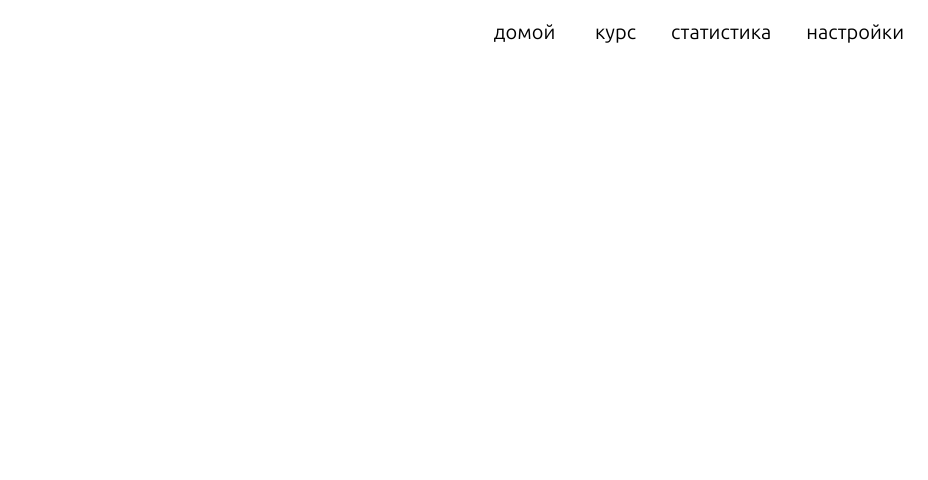
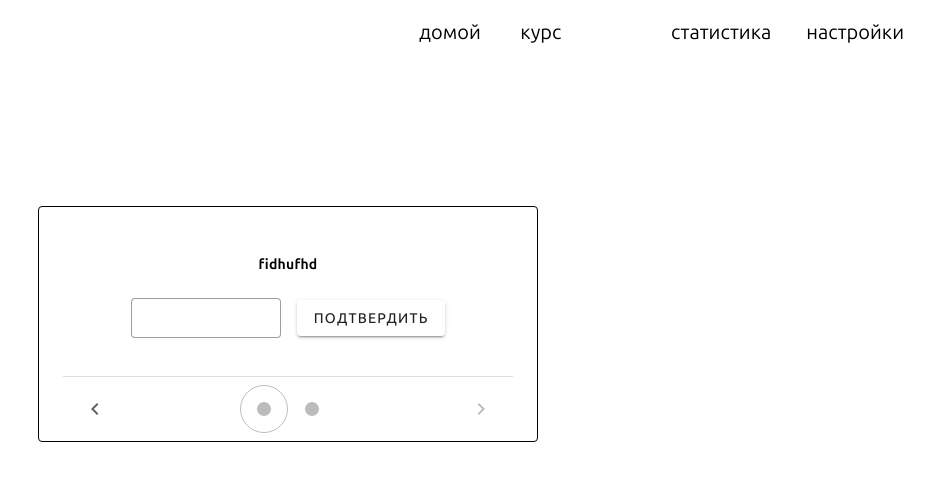
Before and after one commit to invispoo/sleeping-project, a Nuxt app: page /survey in a window 1280 px wide. Shown: the top 480 px of the page, without its empty margins (352-1280 px from the left). Built offline with nearby package versions, Linux system fonts and the light colour scheme.

Commit message:
added survey

```diff
--- a/components/AppHeader.vue
+++ b/components/AppHeader.vue
@@ -8,7 +8,24 @@
       >
         домой
       </NuxtLink>
-      <span class="toolbar__link">курc</span>
+      <NuxtLink
+          to="/course"
+          class="toolbar__link"
+      >
+        курc
+      </NuxtLink>
+      <NuxtLink
+          to="/"
+          class="toolbar__link"
+      >
+
+      </NuxtLink>
+      <NuxtLink
+          to="/"
+          class="toolbar__link"
+      >
+
+      </NuxtLink>
       <span class="toolbar__link">статистика</span>
       <span class="toolbar__link">настройки</span>
     </nav>
--- a/components/Auth.vue
+++ b/components/Auth.vue
@@ -123,7 +123,7 @@ const processAuth = () => {
   if (mode.value === 'signUp') {
     console.log(`Account added to DB ${login.value} ${email.value} ${password.value}`);
     return navigateTo({
-      path: '/course',
+      path: '/survey',
     })
   }
   else {
--- /dev/null
+++ b/components/Survey.vue
@@ -0,0 +1,123 @@
+<template>
+  <v-window
+      v-model="window"
+  >
+    <v-window-item
+        v-for="(question, index) in questions.length"
+        :key="question"
+        :value="question"
+    >
+      <v-card
+          class="mx-auto px-6 pt-2"
+          style="width: 500px;"
+          variant="outlined"
+      >
+        <v-card-text class="d-flex flex-column align-center justify-center">
+          <h4 class="pa-6">{{ questions[index].text }}</h4>
+          <v-text-field
+              :model-value="questions[window - 1].answer"
+              @update:model-value="formatAnswer($event)"
+              type="number"
+              variant="outlined"
+              density="compact"
+              class="w-75"
+          >
+            <template #append>
+              <v-btn
+                  class="auth__ok-button"
+                  @click="confirm(index)"
+              >
+                Подтвердить
+              </v-btn>
+            </template>
+          </v-text-field>
+        </v-card-text>
+        <v-divider/>
+        <v-card-actions class="justify-space-between">
+          <v-btn
+              icon="mdi-chevron-left"
+              variant="plain"
+              @click="prev"
+          ></v-btn>
+          <v-item-group
+              v-model="window"
+              class="text-center"
+              mandatory
+          >
+            <v-item
+                v-for="n in questions.length"
+                :key="`btn-${n}`"
+                v-slot="{ isSelected, toggle }"
+                :value="n"
+            >
+              <v-btn
+                  :variant="isSelected ? 'outlined' : 'text'"
+                  icon="mdi-record"
+                  @click="toggle"
+                  :disabled="!questions[n]?.answer"
+              ></v-btn>
+            </v-item>
+          </v-item-group>
+          <v-btn
+              icon="mdi-chevron-right"
+              variant="plain"
+              @click="next"
+              :disabled="!questions[window - 1]?.answer"
+          ></v-btn>
+        </v-card-actions>
+      </v-card>
+    </v-window-item>
+  </v-window>
+</template>
+
+<script setup lang="ts">
+const questions = ref([
+  {
+    text: 'fidhufhd',
+    answer: null,
+  },
+  {
+    text: '1111fidhufhd',
+    answer: null,
+  }
+]);
+
+const window = ref(1);
+
+const answer = ref<number | null>(questions.value[window.value - 1]?.answer);
+
+const formatAnswer = (e: number) => {
+  if (e >= 0 && e <= 10) {
+    questions.value[window.value - 1].answer = e;
+  }
+  else {
+    questions.value[window.value - 1].answer = 0;
+  }
+};
+
+const next = () => {
+  window.value = window.value + 1 > questions.value.length
+      ? 1
+      : window.value + 1;
+};
+
+const prev = () => {
+  window.value = window.value - 1 <= 0
+      ? questions.value.length
+      : window.value - 1
+}
+
+const confirm = (index: number) => {
+  if (questions.value[index].answer) {
+    next();
+  }
+};
+</script>
+
+<style
+    scoped
+    lang="scss"
+>
+@import '../assets/styles/style.scss';
+@import '../assets/styles/colors.scss';
+</style>
--- a/pages/index.vue
+++ b/pages/index.vue
@@ -1,8 +1,10 @@
 <template>
   <main class="main d-flex align-center">
-    <v-container fluid>
+    <v-container fluid class="ml-6">
+      <v-row no-gutters>
+        <v-col :cols="8">
           <h1 class="main__header">
-        Хотите <span class="main__header_crossed">стать</span> спать лучше?
+            Хотите <span class="main__header_crossed">спать</span> стать лучше?
             <br>
             Мы можем помочь.
           </h1>
@@ -17,6 +19,15 @@
               <v-btn class="main__enter-button">войти</v-btn>
             </NuxtLink>
           </div>
+        </v-col>
+        <v-col :cols="4">
+          <img
+              height="320"
+              width="450"
+              src="../assets/images/1.jpg"
+          >
+        </v-col>
+      </v-row>
     </v-container>
   </main>
 </template>
--- /dev/null
+++ b/pages/survey.vue
@@ -0,0 +1,15 @@
+<template>
+  <section class="d-flex justify-center align-center survey">
+    <Survey/>
+  </section>
+</template>
+
+<script setup lang="ts">
+import Survey from "~/components/Survey.vue";
+</script>
+
+<style scoped>
+.survey{
+  height: 520px;
+}
+</style>
```
Lines whose indentation alone changed are shown as unchanged.
